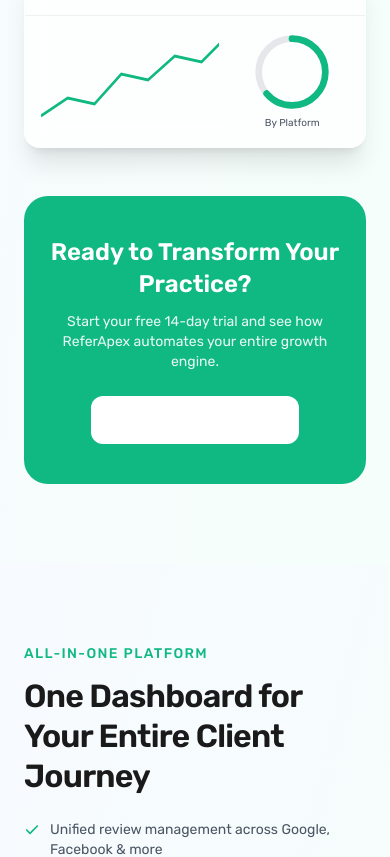
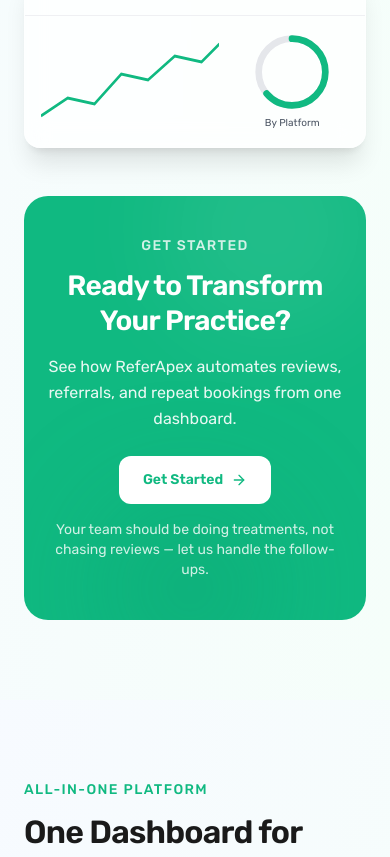
Before and after one commit to ArslanHaaider/refer-apex, a Next.js app: page / in a window 390 px wide. Shown: the part 7621-8478 px from the top of the page. Built offline with nearby package versions, Linux system fonts and the light colour scheme.

Commit message:
Refactor landing page components for improved layout and user experience. Update CtaBanner and FeaturesSection with enhanced styling, responsive design, and updated call-to-action buttons. Replace image source in PlatformShowcase for better visual representation.

```diff
--- a/src/components/landing/cta-banner.tsx
+++ b/src/components/landing/cta-banner.tsx
@@ -1,15 +1,30 @@
+import { ArrowRight } from "lucide-react";
 import { Button } from "@/components/ui/button";
 import { Container } from "@/components/ui/container";
+import { Section } from "@/components/ui/section";
 
 export function CtaBanner() {
   return (
-    <section id="cta" className="py-20">
+    <Section.Root id="cta" className="bg-white">
       <Container>
-        <div className="relative overflow-hidden rounded-3xl bg-gradient-to-r from-blue-500 to-emerald px-6 py-16 text-center sm:px-12 sm:py-20">
-          <h2 className="text-[28px] font-semibold text-white sm:text-[32px]">
+        <div className="relative overflow-hidden rounded-3xl bg-emerald px-6 py-16 text-center sm:px-12 sm:py-20">
+          <div
+            className="pointer-events-none absolute -top-20 right-0 h-64 w-64 rounded-full bg-white/10 blur-3xl"
+            aria-hidden="true"
+          />
+          <div
+            className="pointer-events-none absolute -bottom-16 left-1/4 h-56 w-56 rounded-full bg-emerald-dark/30 blur-3xl"
+            aria-hidden="true"
+          />
+
+          <div className="relative">
+            <p className="mb-3 text-sm font-medium tracking-widest text-white/80 uppercase">
+              Get started
+            </p>
+            <h2 className="mx-auto max-w-2xl text-[32px] font-semibold leading-tight tracking-tight text-white">
               Ready to Transform Your Med Spa?
             </h2>
-          <p className="mx-auto mt-4 max-w-xl text-base text-white/90">
+            <p className="mx-auto mt-4 max-w-xl text-base leading-relaxed text-white/90">
               Join 200+ med spas across UAE using ReferApex to grow reviews,
               referrals, and repeat bookings.
             </p>
@@ -21,19 +36,22 @@
               <input
                 id="cta-email"
                 type="email"
-              placeholder="Enter your email"
-              className="h-12 flex-1 rounded-xl border-0 bg-white px-4 text-charcoal placeholder:text-gray-600 focus-visible:outline-none focus-visible:ring-2 focus-visible:ring-white focus-visible:ring-offset-2 focus-visible:ring-offset-emerald"
+                placeholder="you@yourmedspa.com"
+                className="h-12 flex-1 rounded-xl border-0 bg-white px-4 text-charcoal shadow-sm placeholder:text-gray-600 focus-visible:outline-none focus-visible:ring-2 focus-visible:ring-white focus-visible:ring-offset-2 focus-visible:ring-offset-emerald"
               />
-            <Button.Primary size="lg" className="shrink-0 bg-white text-emerald hover:bg-off-white">
+              <Button.Outline size="lg" className="group shrink-0 border-0 bg-white text-emerald hover:bg-off-white">
                 Get Started
-            </Button.Primary>
+                <ArrowRight className="h-4 w-4 transition-transform group-hover:translate-x-0.5" />
+              </Button.Outline>
             </div>
 
             <p className="mt-4 text-sm text-white/80">
-            Free 14-day trial. No credit card required.
+              Still chasing reviews manually? Bold move. Drop your email — we
+              only ping you when there&apos;s something worth opening.
             </p>
           </div>
+        </div>
       </Container>
-    </section>
+    </Section.Root>
   );
 }
--- a/src/components/landing/features-section.tsx
+++ b/src/components/landing/features-section.tsx
@@ -72,10 +72,11 @@
 type FeatureRowProps = {
   feature: (typeof FEATURE_ITEMS)[number];
   index: number;
+  activeIndex: number;
   onActive: (index: number) => void;
 };
 
-function FeatureRow({ feature, index, onActive }: FeatureRowProps) {
+function FeatureRow({ feature, index, activeIndex, onActive }: FeatureRowProps) {
   const { ref, inView } = useInView();
   const isReversed = index % 2 === 1;
   const Icon = iconMap[feature.icon];
@@ -104,6 +105,24 @@
       id={`feature-${feature.number}`}
       className="relative py-20 first:pt-0 last:pb-0"
     >
+      <div
+        className="pointer-events-none absolute top-1/2 -left-12 z-20 hidden w-12 -translate-y-1/2 flex-col items-center lg:flex xl:-left-16 xl:w-16"
+        aria-hidden={index !== activeIndex}
+      >
+        <span
+          className={`flex h-4 w-4 rounded-full transition-colors duration-300 ${
+            index <= activeIndex ? "bg-emerald" : "bg-gray-200"
+          }`}
+        />
+        <span
+          className={`mt-1.5 text-xs font-medium transition-colors duration-300 ${
+            index === activeIndex ? "text-emerald" : "text-gray-400"
+          }`}
+        >
+          {feature.number}
+        </span>
+      </div>
+
       <span
         className={`pointer-events-none absolute top-1/2 -translate-y-1/2 select-none text-[10rem] font-bold leading-none text-gray-200/50 sm:text-[12rem] lg:text-[14rem] ${
           isReversed ? "right-0" : "left-0"
@@ -168,36 +187,13 @@
 
         <div className="relative mt-16 lg:mt-20">
           <aside
-            className="pointer-events-none absolute top-0 left-0 hidden h-full w-12 lg:block xl:w-16"
+            className="pointer-events-none absolute top-0 bottom-0 left-0 hidden w-12 lg:block xl:w-16"
             aria-label="Feature progress"
           >
-            <div className="sticky top-32 flex h-[calc(100vh-8rem)] flex-col items-center">
-              <div className="relative flex flex-1 flex-col items-center">
-                <div className="absolute top-0 bottom-0 w-px bg-gray-200" />
-                {FEATURE_ITEMS.map((item, i) => (
-                  <div
-                    key={item.number}
-                    className="relative z-10 flex flex-1 flex-col items-center justify-center"
-                  >
-                    <span
-                      className={`flex h-3 w-3 rounded-full transition-colors duration-300 ${
-                        i <= activeIndex ? "bg-emerald" : "bg-gray-200"
-                      }`}
-                    />
-                    <span
-                      className={`mt-1 text-[10px] font-medium transition-colors duration-300 ${
-                        i === activeIndex ? "text-emerald" : "text-gray-200"
-                      }`}
-                    >
-                      {item.number}
-                    </span>
-                  </div>
-                ))}
-              </div>
-              <p className="mt-4 text-center text-[10px] font-medium tracking-wide text-gray-600 uppercase">
+            <div className="absolute top-0 bottom-8 left-1/2 w-0.5 -translate-x-1/2 bg-gray-200" />
+            <p className="absolute bottom-0 left-0 w-full text-center text-[10px] font-medium tracking-wide text-gray-600 uppercase">
               Your growth journey
             </p>
-            </div>
           </aside>
 
           <div className="lg:pl-16 xl:pl-20">
@@ -206,28 +202,47 @@
                 key={feature.number}
                 feature={feature}
                 index={index}
+                activeIndex={activeIndex}
                 onActive={setActiveIndex}
               />
             ))}
           </div>
         </div>
 
-        <div className="mt-12 rounded-3xl bg-emerald px-6 py-10 text-center sm:px-12 sm:py-12">
-          <h3 className="text-2xl font-semibold text-white sm:text-[28px]">
+        <div className="relative mt-12 overflow-hidden rounded-3xl bg-emerald px-6 py-10 text-center sm:px-12 sm:py-12">
+          <div
+            className="pointer-events-none absolute -top-16 right-0 h-48 w-48 rounded-full bg-white/10 blur-3xl"
+            aria-hidden="true"
+          />
+          <div
+            className="pointer-events-none absolute -bottom-12 left-1/4 h-40 w-40 rounded-full bg-emerald-dark/30 blur-3xl"
+            aria-hidden="true"
+          />
+
+          <div className="relative">
+            <p className="mb-3 text-sm font-medium tracking-widest text-white/80 uppercase">
+              Get started
+            </p>
+            <h3 className="mx-auto max-w-xl text-[28px] font-semibold leading-tight tracking-tight text-white sm:text-[32px]">
               Ready to Transform Your Practice?
             </h3>
-          <p className="mx-auto mt-3 max-w-md text-sm text-white/90">
-            Start your free 14-day trial and see how ReferApex automates your
-            entire growth engine.
+            <p className="mx-auto mt-4 max-w-md text-base leading-relaxed text-white/90">
+              See how ReferApex automates reviews, referrals, and repeat
+              bookings from one dashboard.
             </p>
-          <Button.PrimaryLink
-            href="#pricing"
+            <Button.OutlineLink
+              href="#cta"
               size="lg"
-            className="group mt-6 bg-white text-emerald hover:bg-off-white"
+              className="group mt-6 border-0 bg-white text-emerald hover:bg-off-white"
             >
-            Start Your Free Trial
+              Get Started
               <ArrowRight className="h-4 w-4 transition-transform group-hover:translate-x-0.5" />
-          </Button.PrimaryLink>
+            </Button.OutlineLink>
+            <p className="mt-4 text-sm text-white/80">
+              Your team should be doing treatments, not chasing reviews — let
+              us handle the follow-ups.
+            </p>
+          </div>
         </div>
       </Container>
     </Section.Root>
--- a/src/components/landing/header.tsx
+++ b/src/components/landing/header.tsx
@@ -33,7 +33,7 @@
               Book Demo
             </Button.OutlineLink>
             <Button.PrimaryLink href="#pricing" size="sm">
-              Start Free Trial
+              Get Started
             </Button.PrimaryLink>
           </div>
 
--- a/src/components/landing/platform-showcase.tsx
+++ b/src/components/landing/platform-showcase.tsx
@@ -56,7 +56,7 @@
           <div className="lg:col-span-6">
             <div className="overflow-hidden rounded-2xl border border-white/20 bg-white/80 shadow-xl backdrop-blur-md">
               <Image
-                src="/images/landing/reviews-screen.svg"
+                src="/images/review-preview.png"
                 alt="ReferApex reviews management screen"
                 width={960}
                 height={600}
```
Also changed, not shown: public/images/review-preview.png (added). Lines whose indentation alone changed are shown as unchanged.
